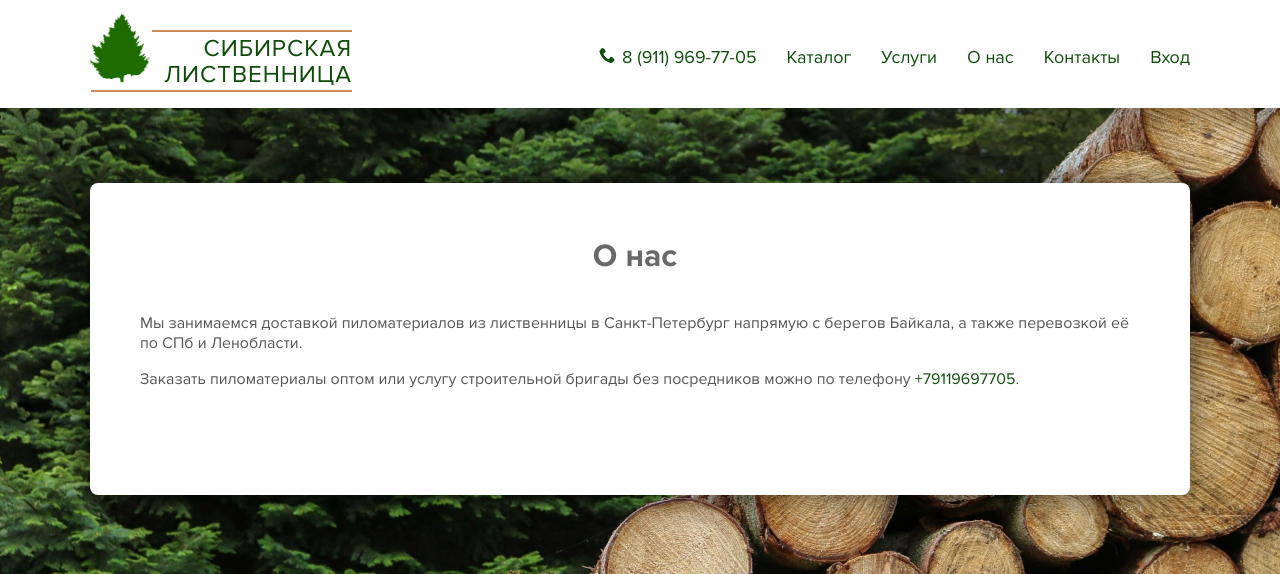
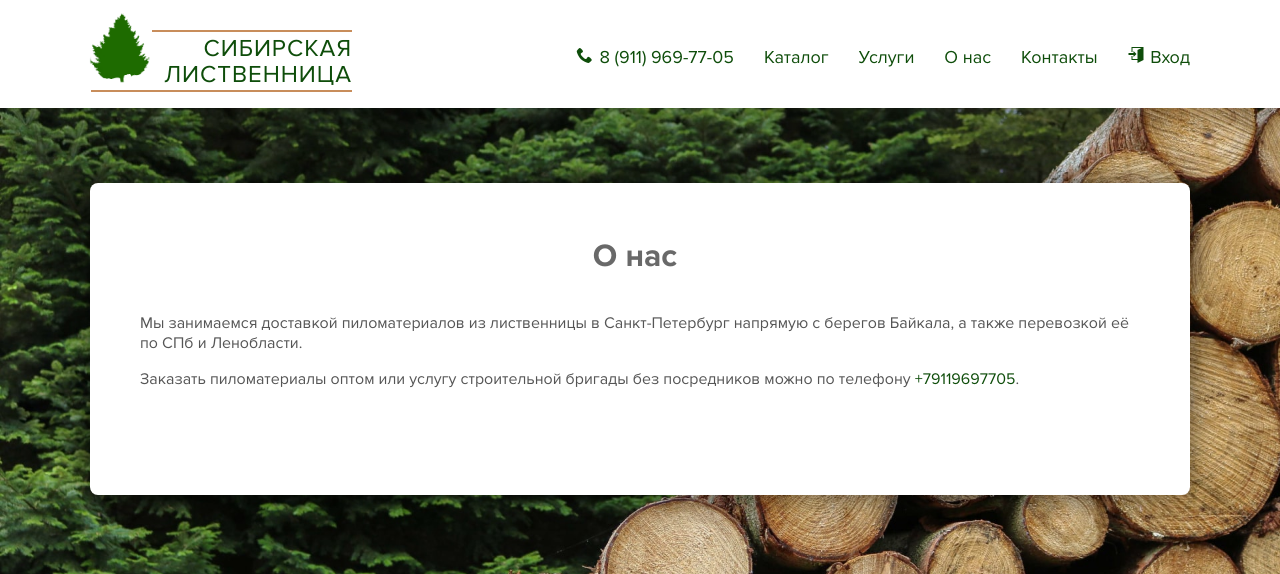
Before and after one commit to maryshlikhota/geekbrains_django, a Django app: page /about/ in a window 1280 px wide. Shown: the top 574 px of the page. Run offline with Django 3.2, Linux system fonts and the light colour scheme; some web fonts are replaced.

Commit message:
fix icon-enter

```diff
--- a/myshop/templates/master.html
+++ b/myshop/templates/master.html
@@ -64,7 +64,7 @@
                                 <a href="{% url 'main:contacts' %}">Контакты</a>
                             </li>
                             <li class="nav-link">
-                                <a href="{% url 'accounts:login' %}"><span class="icon-enter"></span> Вход</a>
+                                <a href="{% url 'accounts:login' %}"><span class="icon-c"></span> Вход</a>
                             </li>
                         </ul>
                     </nav>
```
